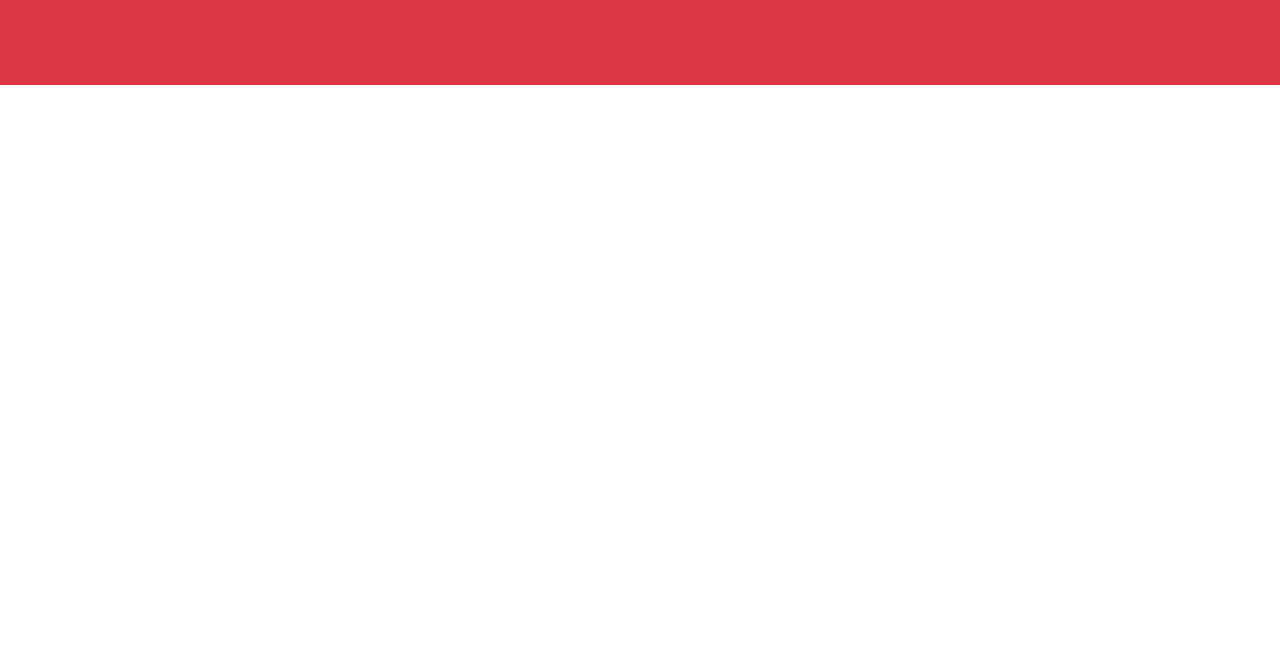
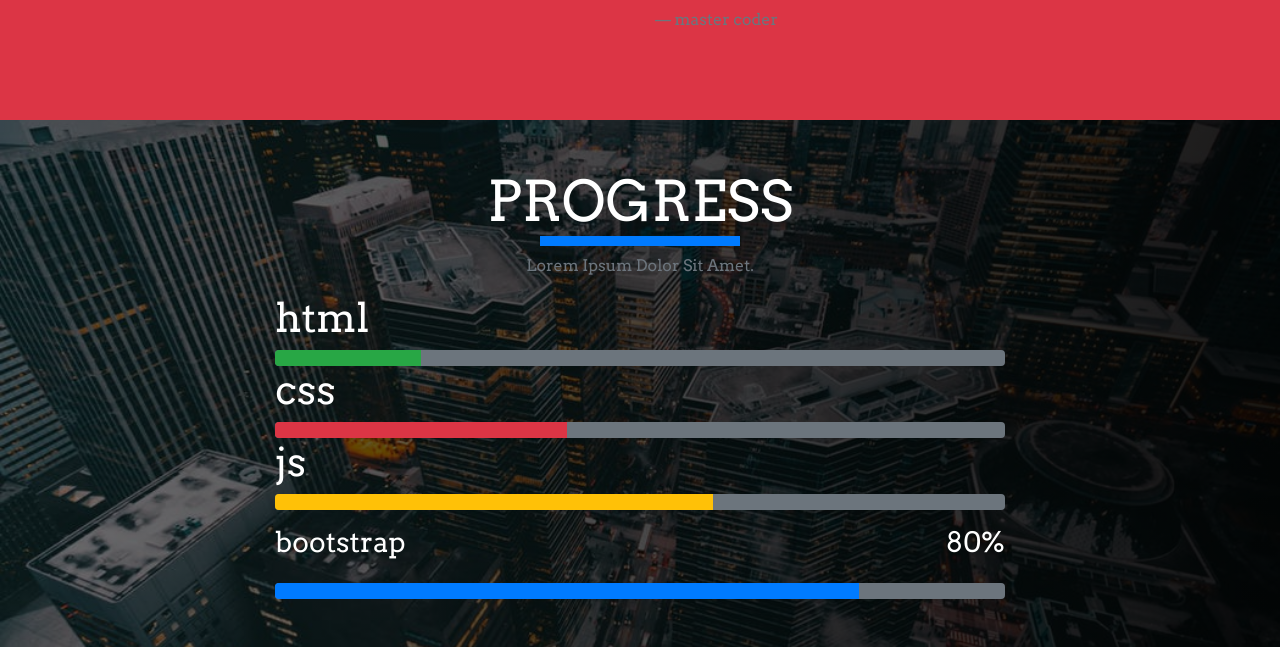
Before and after one commit to sadathimel/Bootstrap-4-Only-Project-With-Font-Awesome-5, a plain HTML site: page Two_Bootstrap 4 Only Project With Font-Awesome 5/index.html in a window 1280 px wide. Shown: the part 6347-6994 px from the top of the page. Before the commit the page ends 6432 px from the top, so only its background shows below. Drawn offline with Linux system fonts and the light colour scheme.

Commit message:
done progress section

```diff
--- a/Two_Bootstrap 4 Only Project With Font-Awesome 5/css/main.css
+++ b/Two_Bootstrap 4 Only Project With Font-Awesome 5/css/main.css
@@ -8,7 +8,7 @@ body {
 }
 .title-underline{
     width: 200px;
-    height: 5px;
+    height: 10px;
     margin: 0 auto;
 }
 .height-80{
@@ -21,6 +21,6 @@ body {
     background-repeat: no-repeat;
     background-attachment: fixed; */
 }
-#filler{
+#filler,#progress{
     background:linear-gradient(to right,rgba(0,0,0,.5),rgba(0,0,0,.9)) ,url(../img/projects-1.jpeg)center/cover no-repeat fixed;
 }
--- a/Two_Bootstrap 4 Only Project With Font-Awesome 5/index.html
+++ b/Two_Bootstrap 4 Only Project With Font-Awesome 5/index.html
@@ -555,7 +555,51 @@
     </div>
 </section>
 <!--end of review section -->
+<!-- progress section -->
+<section id="progress" class="p-5">
+    <div class="container">
+        <!-- title -->
+            <div class="row">
+                <div class="col text-center">
+                    <h1 class="display-4 text-uppercase text-white mb-0">
+                        <strong>progress</strong>
+                    </h1>
+                    <div class="title-underline bg-primary"></div>
+                    <p class="mt-2 text-capitalize text-muted">Lorem ipsum dolor sit amet.</p>
+                </div>
+            </div>
+            <!--end title -->
+            <div class="row">
+                <div class="col-md-8 mx-auto">
+                    <!-- progress bar single -->
+                    <h1 class="text-white">html</h1>
+                    <div class="progress bg-secondary">
+                        <div class="progress-bar bg-success" style="width:20%"></div>
+                    </div>
+                    <!-- progress bar single -->
+                    <h1 class="text-white">css</h1>
+                    <div class="progress bg-secondary">
+                        <div class="progress-bar bg-danger" style="width:40%"></div>
+                    </div>
+                    <!-- progress bar single -->
+                    <h1 class="text-white">js</h1>
+                    <div class="progress bg-secondary">
+                        <div class="progress-bar bg-warning" style="width:60%"></div>
+                    </div>
+                    <!-- progress bar single -->
+                    <div class="prog my-3 text-white d-flex justify-content-between">
+                        <h3>bootstrap</h3>
+                        <h3>80%</h3>
+                    </div>
 
+                    <div class="progress bg-secondary">
+                        <div class="progress-bar" style="width:80%"></div>
+                    </div>
+                </div>
+            </div>
+    </div>
+</section>
+<!-- end of progress section -->
     <!-- Jquery -->
     <script src="./js/jquery-3.5.1.min.js"></script>
     <!-- bootstrap jss-->
```
